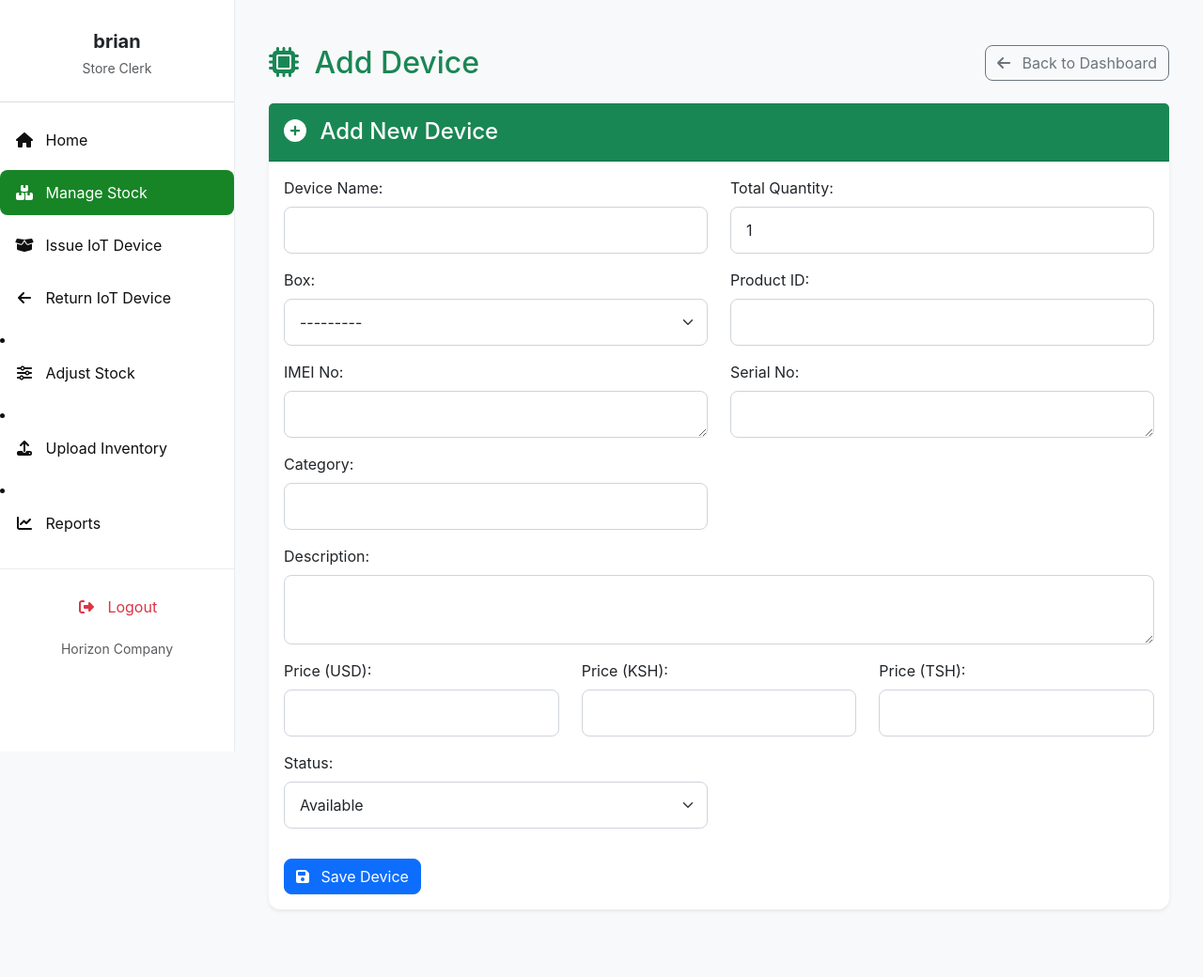
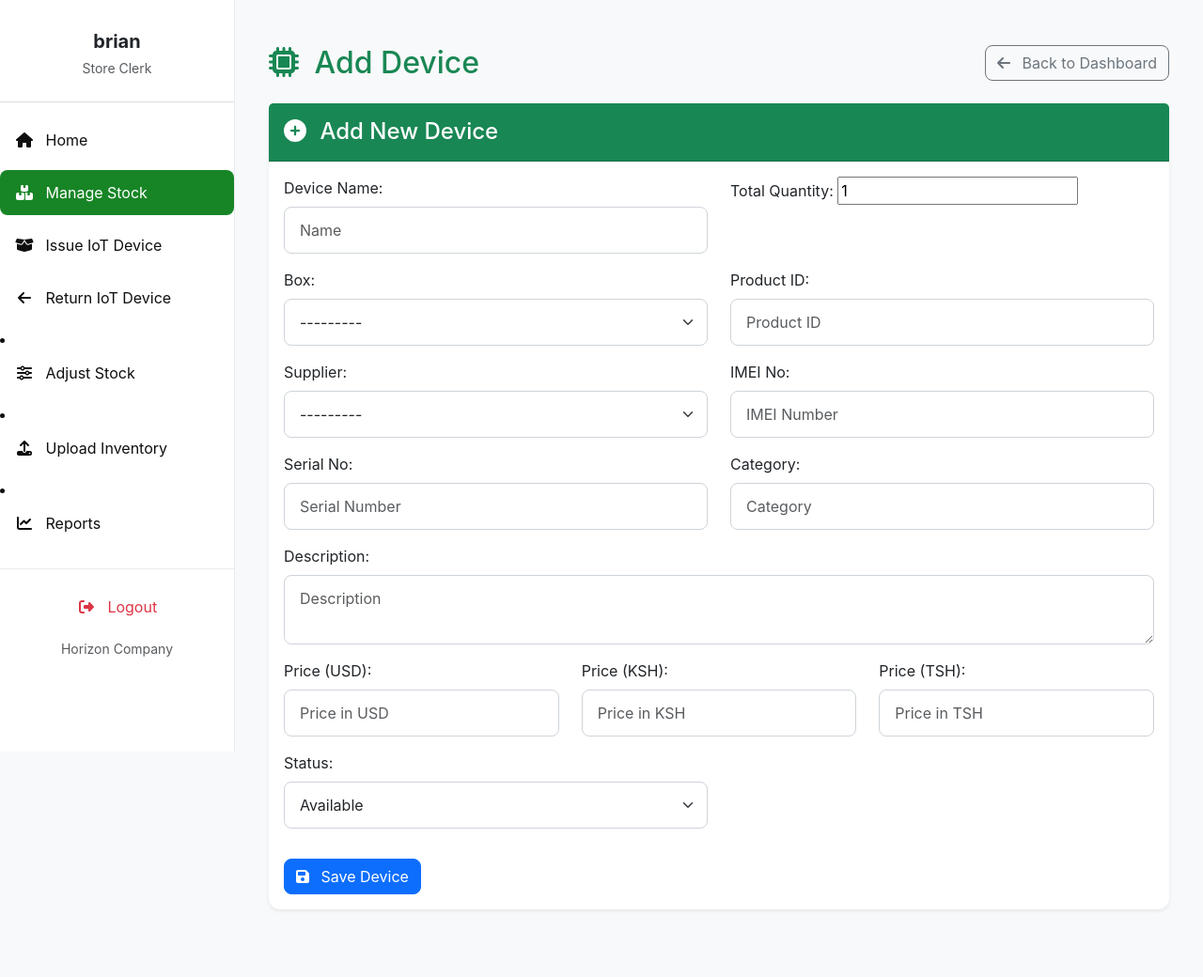
Before and after one commit to Brian-oum/Horizon-Inventory-management-system, a Django app: page /manage_stock/ in a window 1280 px wide. Shown: the whole page at 94% size. Run offline with Django 5.2, Linux system fonts and the light colour scheme; a user stored in the database is signed in; data comes from the database, SQL or seed files in the repository; both versions use the stored data as it was after the commit; data that the repository does not hold is empty; some libraries are stand-ins or nearby versions.

```diff
--- a/invent/forms.py
+++ b/invent/forms.py
@@ -234,16 +234,6 @@ class BoxForm(forms.ModelForm):
         }
 
 class DeviceForm(forms.ModelForm):
-    imei_no = forms.CharField(
-        widget=forms.Textarea(attrs={'class': 'form-control autosize', 'rows': 1}),
-        help_text="Enter one IMEI per line"
-    )
-    serial_no = forms.CharField(
-        required=False,
-        widget=forms.Textarea(attrs={'class': 'form-control autosize', 'rows': 1}),
-        help_text="(Optional) Enter one Serial per line"
-    )
-
     class Meta:
         model = Device
         fields = [
@@ -252,6 +242,8 @@ class DeviceForm(forms.ModelForm):
             'box',
             'product_id',
             'supplier',
+            'imei_no',
+            'serial_no',
             'category',
             'description',
             'selling_price_usd',
@@ -260,19 +252,20 @@ class DeviceForm(forms.ModelForm):
             'status',
         ]
         widgets = {
-            'name': forms.TextInput(attrs={'class': 'form-control'}),
-            'total_quantity': forms.NumberInput(attrs={'class': 'form-control', 'min': 1}),
+            'name': forms.TextInput(attrs={'class': 'form-control', 'placeholder': 'Name'}),
+            'total_quantity': forms.NumberInput(attrs={'min': 1}),
             'box': forms.Select(attrs={'class': 'form-select'}),
-            'product_id': forms.TextInput(attrs={'class': 'form-control'}),
+            'product_id': forms.TextInput(attrs={'class': 'form-control', 'placeholder': 'Product ID'}),
             'supplier': forms.Select(attrs={'class': 'form-select'}),
-            'category': forms.TextInput(attrs={'class': 'form-control'}),
-            'description': forms.Textarea(attrs={'class': 'form-control', 'rows': 2}),
-            'selling_price_usd': forms.NumberInput(attrs={'class': 'form-control'}),
-            'selling_price_ksh': forms.NumberInput(attrs={'class': 'form-control'}),
-            'selling_price_tsh': forms.NumberInput(attrs={'class': 'form-control'}),
+            'imei_no': forms.TextInput(attrs={'class': 'form-control', 'placeholder': 'IMEI Number'}),
+            'serial_no': forms.TextInput(attrs={'class': 'form-control', 'placeholder': 'Serial Number'}),
+            'category': forms.TextInput(attrs={'class': 'form-control', 'placeholder': 'Category'}),
+            'description': forms.Textarea(attrs={'class': 'form-control', 'placeholder': 'Description', 'rows': 2}),
+            'selling_price_usd': forms.NumberInput(attrs={'class': 'form-control', 'placeholder': 'Price in USD'}),
+            'selling_price_ksh': forms.NumberInput(attrs={'class': 'form-control', 'placeholder': 'Price in KSH'}),
+            'selling_price_tsh': forms.NumberInput(attrs={'class': 'form-control', 'placeholder': 'Price in TSH'}),
             'status': forms.Select(attrs={'class': 'form-select'}),
         }
-
 class DeviceRequestForm(forms.ModelForm):
     client_name = forms.CharField(max_length=255, required=True, label="Client Name")
     client_phone = forms.CharField(max_length=50, required=True, label="Client Phone")
--- a/invent/templates/invent/issue_device.html
+++ b/invent/templates/invent/issue_device.html
@@ -33,8 +33,7 @@
                         <option value="" disabled selected>-- Select Device (IMEI/Serial) --</option>
                         {% for device in available_devices %}
                         <option value="{{ device.id }}">
-                            IMEI: {{ device.imei_no }}
-                            {% if device.serial_no %} | Serial: {{ device.serial_no }}{% endif %}
+                            IMEI: {{ device.imei_no }}| Name: {{device.name}}
                             | Status: {{ device.status|capfirst }}
                         </option>
                         {% endfor %}
@@ -60,6 +59,7 @@
                     <tr>
                         <th>IMEI</th>
                         <th>Serial #</th>
+                        <th>Name</th>
                         <th>Category</th>
                         <th>Description</th>
                         <th>Status</th>
@@ -70,6 +70,7 @@
                     <tr>
                         <td>{{ device.imei_no }}</td>
                         <td>{{ device.serial_no|default:"N/A" }}</td>
+                        <td>{{ device.name }}</td>
                         <td>{{ device.category|default:"N/A" }}</td>
                         <td>{{ device.description|default:"" }}</td>
                         <td><span class="badge bg-success">{{ device.status|capfirst }}</span></td>
--- a/invent/templates/invent/manage_stock.html
+++ b/invent/templates/invent/manage_stock.html
@@ -57,26 +57,29 @@
                 </div>
                 <div class="row">
                     <div class="col-md-6 mb-3">
+                        <label for="{{ form.supplier.id_for_label }}" class="form-label">Supplier:</label>
+                        {{ form.supplier }}
+                        {% if form.supplier.errors %}<div class="text-danger small">{{ form.supplier.errors }}</div>{% endif %}
+                    </div>
+                    <div class="col-md-6 mb-3">
                         <label for="{{ form.imei_no.id_for_label }}" class="form-label">IMEI No:</label>
                         {{ form.imei_no }}
-        {% if form.imei_no.errors %}
-            <div class="text-danger small">{{ form.imei_no.errors }}</div>
-        {% endif %}
+                        {% if form.imei_no.errors %}<div class="text-danger small">{{ form.imei_no.errors }}</div>{% endif %}
                     </div>
+                </div>
+                <div class="row">
                     <div class="col-md-6 mb-3">
                         <label for="{{ form.serial_no.id_for_label }}" class="form-label">Serial No:</label>
                         {{ form.serial_no }}
-        {% if form.serial_no.errors %}
-            <div class="text-danger small">{{ form.serial_no.errors }}</div>
-        {% endif %}
+                        {% if form.serial_no.errors %}<div class="text-danger small">{{ form.serial_no.errors }}</div>{% endif %}
                     </div>
-</div>
-                <div class="row">
                     <div class="col-md-6 mb-3">
                         <label for="{{ form.category.id_for_label }}" class="form-label">Category:</label>
                         {{ form.category }}
                         {% if form.category.errors %}<div class="text-danger small">{{ form.category.errors }}</div>{% endif %}
                     </div>
+                </div>
+                <div class="row">
                     <div class="col-md-12 mb-3">
                         <label for="{{ form.description.id_for_label }}" class="form-label">Description:</label>
                         {{ form.description }}
@@ -119,15 +122,4 @@
         </div>
     </div>
 </div>
-<script>
-    document.addEventListener("DOMContentLoaded", function () {
-        const textareas = document.querySelectorAll("textarea.autosize");
-        textareas.forEach(function (textarea) {
-            textarea.addEventListener("input", function () {
-                this.style.height = "auto";   // reset height
-                this.style.height = (this.scrollHeight) + "px"; // set to scroll height
-            });
-        });
-    });
-</script>
 {% endblock %}
--- a/invent/views.py
+++ b/invent/views.py
@@ -40,7 +40,6 @@ from django.contrib.auth.decorators import login_required, permission_required
 from django.db import transaction
 from django.shortcuts import render, get_object_or_404, redirect
 from django.contrib import messages
-from django.db import IntegrityError
 
 
 def get_next_available_box():
@@ -408,6 +407,8 @@ def inventory_list_view(request):
         'query': query,
     }
     return render(request, 'invent/list_device.html', context)
+
+
 @login_required
 @permission_required('invent.add_device', raise_exception=True)
 def manage_stock(request):
@@ -415,55 +416,11 @@ def manage_stock(request):
     if request.method == "POST":
         form = DeviceForm(request.POST)
         if form.is_valid():
-            name = form.cleaned_data['name']
-            total_quantity = form.cleaned_data['total_quantity']
-            box = form.cleaned_data['box']
-            product_id = form.cleaned_data['product_id']
-            supplier = form.cleaned_data['supplier']
-            category = form.cleaned_data['category']
-            description = form.cleaned_data['description']
-            selling_price_usd = form.cleaned_data['selling_price_usd']
-            selling_price_ksh = form.cleaned_data['selling_price_ksh']
-            selling_price_tsh = form.cleaned_data['selling_price_tsh']
-            status = form.cleaned_data['status']
-
-            imei_no = [i.strip() for i in form.cleaned_data['imei_no'].splitlines() if i.strip()]
-            serial_no = [s.strip() for s in form.cleaned_data['serial_no'].splitlines() if s.strip()]
-
-            if len(imei_no) != total_quantity or len(serial_no) != total_quantity:
-                messages.error(request, "IMEI and Serial numbers count must match the total quantity.")
-            else:
-                added, skipped = 0, 0
-                for imei, serial in zip(imei_no, serial_no):
-                    try:
-                        Device.objects.create(
-                            name=name,
-                            total_quantity=1,
-                            box=box,
-                            product_id=product_id,
-                            supplier=supplier,
-                            category=category,
-                            description=description,
-                            selling_price_usd=selling_price_usd,
-                            selling_price_ksh=selling_price_ksh,
-                            selling_price_tsh=selling_price_tsh,
-                            status=status,
-                            imei_no=imei,
-                            serial_no=serial,
-                        )
-                        added += 1
-                    except IntegrityError:
-                        skipped += 1
-
-                if added:
-                    messages.success(request, f"{added} devices added successfully.")
-                if skipped:
-                    messages.warning(request, f"{skipped} devices were skipped because IMEI/Serial already exist.")
-
-                return redirect('manage_stock')
+            form.save()
+            messages.success(request, "Device added successfully.")
+            return redirect('manage_stock')
         else:
             messages.error(request, "Please correct the errors below.")
-
     return render(request, 'invent/manage_stock.html', {'form': form})
 
 
```
Also changed, not shown: db.sqlite3. Lines whose indentation alone changed are shown as unchanged.
